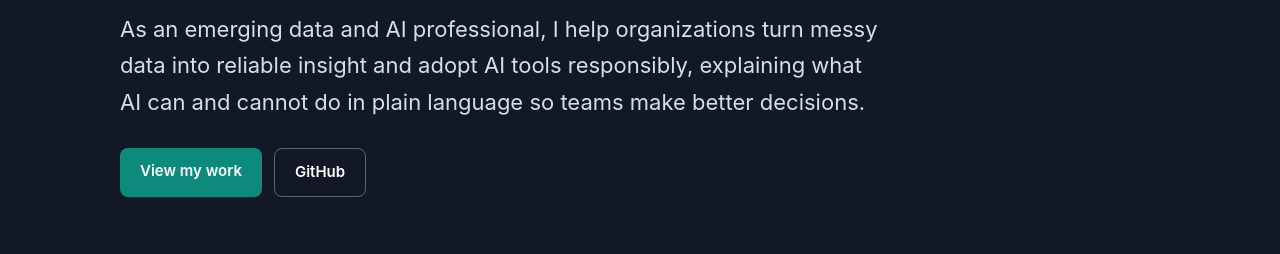
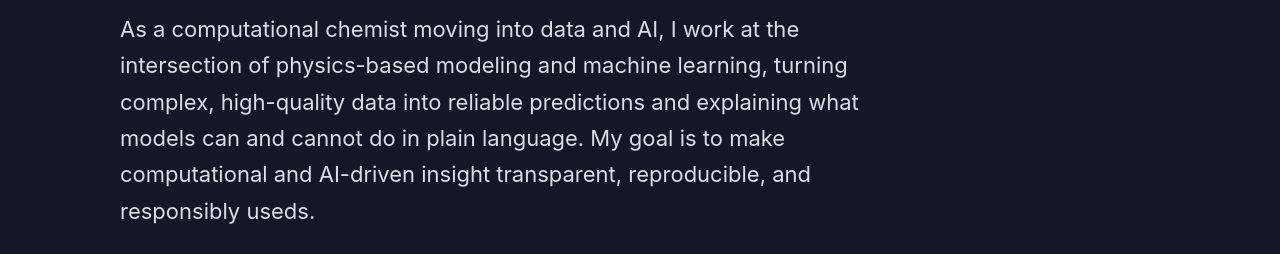
Before and after one commit to ochiengS/ochiengS.github.io, a plain HTML site: page index.html in a window 1280 px wide. Shown: the part 297-551 px from the top of the page. Drawn offline with Linux system fonts and the light colour scheme.

Commit message:
Update index.html

```diff
--- a/index.html
+++ b/index.html
@@ -25,7 +25,7 @@
     <div class="wrap">
       <p class="eyebrow">Data and AI Portfolio</p>
       <h1>Making data trustworthy and AI understandable.</h1>
-      <p class="vp">As an emerging data and AI professional, I help organizations turn messy data into reliable insight and adopt AI tools responsibly, explaining what AI can and cannot do in plain language so teams make better decisions.</p>
+      <p class="vp">As a computational chemist moving into data and AI, I work at the intersection of physics-based modeling and machine learning, turning complex, high-quality data into reliable predictions and explaining what models can and cannot do in plain language. My goal is to make computational and AI-driven insight transparent, reproducible, and responsibly useds.</p>
       <div class="btns">
         <a class="btn btn-primary" href="#artifacts">View my work</a>
         <a class="btn btn-ghost" href="https://github.com/ochiengS" target="_blank" rel="noopener">GitHub</a>
```
